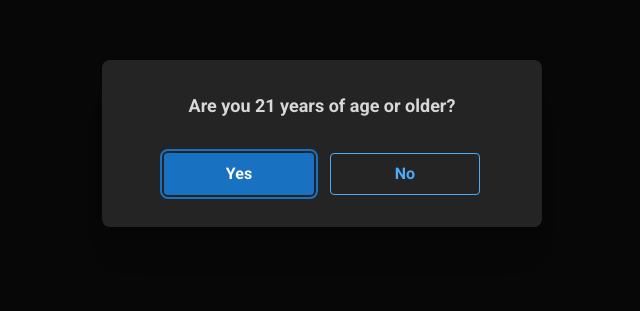
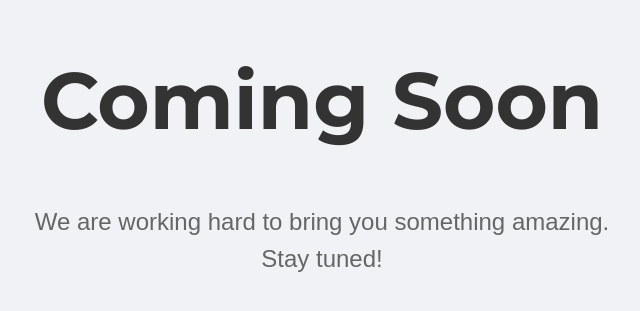
Before and after one commit to robotjsorg/skinnygenes-shop, a React (Vite) app: page / in a window 1280 px wide. Shown: the part 257-568 px from the top of the page, without its empty margins (318-958 px from the left). Built offline with nearby package versions, Linux system fonts and the light colour scheme.

Commit message:
feat: add coming soon page

```diff
--- a/src/App.tsx
+++ b/src/App.tsx
@@ -1,3 +1,15 @@
+import React from 'react';
+import ComingSoonPage from './pages/ComingSoonPage';
+
+const App: React.FC = () => {
+  return (
+    <ComingSoonPage />
+  );
+};
+
+export default App;
+
+/*
 import React, { Suspense } from 'react';
 import { createHashRouter, RouterProvider, Outlet, useLocation } from 'react-router-dom';
 import { Center, Loader } from '@mantine/core';
@@ -117,3 +129,4 @@ const App: React.FC = () => {
 };
 
 export default App;
+*/
--- /dev/null
+++ b/src/pages/ComingSoonPage.css
@@ -0,0 +1,23 @@
+.coming-soon-container {
+  display: flex;
+  flex-direction: column;
+  justify-content: center;
+  align-items: center;
+  height: 100vh;
+  background-color: #f0f2f5;
+  text-align: center;
+  font-family: sans-serif;
+}
+
+.coming-soon-title {
+  font-size: 5rem;
+  font-weight: bold;
+  color: #333;
+  margin-bottom: 1rem;
+}
+
+.coming-soon-paragraph {
+  font-size: 1.5rem;
+  color: #666;
+  max-width: 600px;
+}
--- /dev/null
+++ b/src/pages/ComingSoonPage.tsx
@@ -0,0 +1,15 @@
+import React from 'react';
+import './ComingSoonPage.css';
+
+const ComingSoonPage: React.FC = () => {
+  return (
+    <div className="coming-soon-container">
+      <h1 className="coming-soon-title">Coming Soon</h1>
+      <p className="coming-soon-paragraph">
+        We are working hard to bring you something amazing. Stay tuned!
+      </p>
+    </div>
+  );
+};
+
+export default ComingSoonPage;
```
